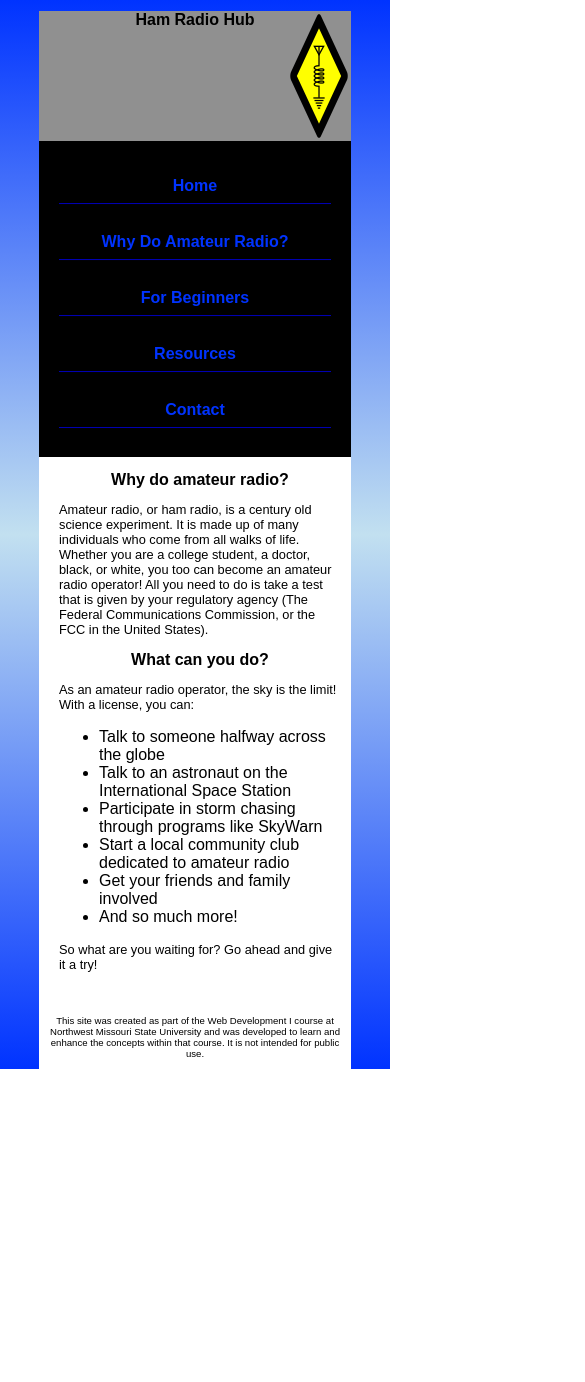
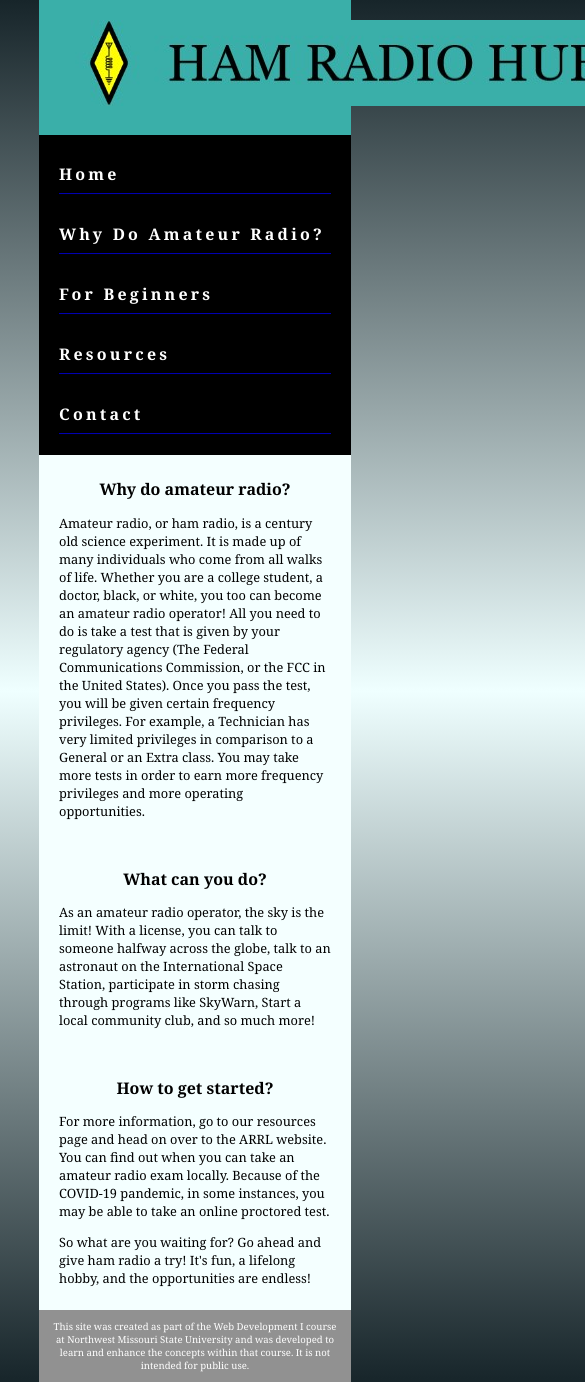
Before and after one commit to 44144-Sp22/web-project-grahowe, a plain HTML site: page why.html in a window 390 px wide. Shown: the top 1382 px of the page, 585 px wide, since content can reach past the window. Before the commit the page ends 1069 px from the top, so only its background shows below. Drawn offline with Linux system fonts and the light colour scheme.

Commit message:
Finalized Project
Fine tuned formatting, added a new header logo with image map. Added new color palette. Finalized project to turn in

```diff
--- a/styles.css
+++ b/styles.css
@@ -1,42 +1,59 @@
+* {
+  box-sizing: border-box;
+}
+
 body {
-  background-image: linear-gradient(to bottom, #0033FF, #C2E0F0, #0033FF);
-  font-family: sans-serif, Arial, "Times New Roman";
+  background-image: linear-gradient(to bottom, #17252A, #EFFFFF, #17252A);
+  font-family: Georgia, Arial, "Times New Roman";
+}
 
+#wrapper {
+  margin: 0 auto;
+  width: 80%;
+  min-width: 960px;
+  max-width: 1024px;
+  background-color: #000000;
+  color: #FFFFFF;
 }
 
 header {
-  background-color: #909090;
-  background-image: url(symbol.jpg);
-  background-position: right;
-  background-repeat: no-repeat;
-  text-align: center;
-  margin: 0px;
-  height: 130px;
+  background-color: #3AAFA9;
+  color: #000000;
+  font-size: 200%;
+  padding: 15px 15px 15px 160px;
 }
 
 nav {
-  padding-top: .5em;
-  padding-bottom: .5em;
+  float: right;
+  width: 200px;
   font-weight: bold;
+  letter-spacing: 0.2em;
   background-color: #000000;
-  text-align: center;
 }
 
+nav ul {
+  list-style-type: none;
+  margin: 0;
+  padding: 0;
+  height: 100%;
+}
 nav a {
   text-decoration: none;
   margin: 20px;
+  display: block;
+  background-color: #000000;
 }
 
 nav a:link {
-  color: #0033FF;
+  color: #FFFFFF;
 }
 
 nav a:visited {
-  color: #ffffff;
+  color: #919191;
 }
 
 nav a:focus, nav a:hover {
-  color: #808080;
+  color: #FFFF00;
 }
 
 nav a:active {
@@ -47,23 +64,16 @@ footer {
   font-size: 60%;
   text-align: center;
   padding: 10px;
-  background-color: #ffffff;
+  background-color: #919191;
   clear: both;
 }
 
 main {
-  padding: 1px 10px 20px 20px;
-  background-color: #ffffff;
+  background-color: #f4ffff;
   color: #000000;
-}
-
-#wrapper {
-  margin: auto;
-  width: 80%;
-  background-color: #c745ff;
-  color: #000000;
-  min-width: 960px;
-  max-width: 1200px;
+  padding: 10px 20px;
+  display: block;
+  overflow: auto;
 }
 
 aside {
@@ -76,6 +86,10 @@ aside {
 	position: relative;
 	top: -40px;
 	margin-right: 40px;
+}
+
+main li{
+  display: inline-block;
 }
 
 @media only screen and (max-width: 1024px){
@@ -102,7 +116,6 @@ aside {
 	}
 	h1, h2, h3 {
 		font-size: 120%;
-    text-align: center;
 	}
 	p {
 		font-size: 90%;
@@ -116,6 +129,9 @@ aside {
 	#wrapper {
 		min-width: auto;
 	}
+  header {
+    padding: 10px;
+  }
 	h1, h2, h3 {
 		font-size: 100%;
     text-align: center;
@@ -134,6 +150,9 @@ aside {
 	nav img {
 		display: none;
 	}
+  img {
+    padding: 10px 10px 10px 10px;
+  }
   aside {
     margin-top: 50px;
     margin-bottom: 10px;
--- a/why.html
+++ b/why.html
@@ -10,8 +10,12 @@
 <body>
   <div id="wrapper">
     <header>
-      <h1>Ham Radio Hub</h1>
+      <img src="Banner.jpg" usemap="#image_map">
+      <map name="image_map">
+        <area alt="symbol" title="symbol" href="http://www.arrl.org" coords="9,-14,90,63" shape="rect">
+      </map>
     </header>
+    <div>
     <nav>
       <a href="index.html">Home</a>
       <a href="why.html">Why Do Amateur Radio?</a>
@@ -19,6 +23,7 @@
       <a href="resources.html">Resources</a>
       <a href="contact.html">Contact</a>
     </nav>
+  </div>
     <main>
       <h2>Why do amateur radio?</h2>
       <p>Amateur radio, or ham radio, is a century old science experiment. It is made
@@ -26,17 +31,21 @@
         college student, a doctor, black, or white, you too can become an amateur radio
         operator! All you need to do is take a test that is given by your regulatory
         agency (The Federal Communications Commission, or the FCC in the United States).
+        Once you pass the test, you will be given certain frequency privileges. For example,
+        a Technician has very limited privileges in comparison to a General or an Extra class.
+        You may take more tests in order to earn more frequency privileges and more operating
+        opportunities.</p><br>
       <h2>What can you do?</h2>
-      <p>As an amateur radio operator, the sky is the limit! With a license, you can:</p>
-      <ul>
-        <li>Talk to someone halfway across the globe</li>
-        <li>Talk to an astronaut on the International Space Station</li>
-        <li>Participate in storm chasing through programs like SkyWarn</li>
-        <li>Start a local community club dedicated to amateur radio</li>
-        <li>Get your friends and family involved</li>
-        <li>And so much more!</li>
-      </ul>
-      <p>So what are you waiting for? Go ahead and give it a try!</p>
+      <p>As an amateur radio operator, the sky is the limit! With a license, you can talk
+      to someone halfway across the globe, talk to an astronaut on the International Space
+      Station, participate in storm chasing through programs like SkyWarn, Start a local community
+      club, and so much more!</p><br>
+      <h2>How to get started?</h2>
+      <p>For more information, go to our resources page and head on over to the ARRL website. You can
+        find out when you can take an amateur radio exam locally. Because of the COVID-19 pandemic, in
+        some instances, you may be able to take an online proctored test.</p>
+      <p>So what are you waiting for? Go ahead and give ham radio a try! It's fun, a lifelong hobby, and
+      the opportunities are endless!</p>
     </main>
 </body>
 <footer>
```
Also changed, not shown: beginners.html (+19 -8 lines), contact.html (+17 -9 lines), index.html (+14 -8 lines), resources.html (+19 -13 lines), Banner.jpg (added), SSTV2.jpg (added), 1 other file.
